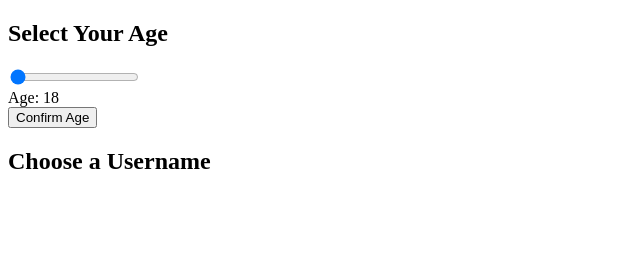
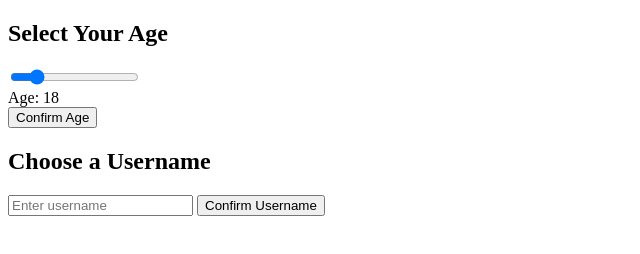
Before and after one commit to Arnisnaplayz/Tomodachi-browser, a website: page game/index.html in a window 1280 px wide. Shown: the whole page, without its empty margins (0-640 px from the left). Drawn offline with nearby package versions, Linux system fonts and the light colour scheme; files that its build step writes are made by us from their sources.

Commit message:
Update index.html

```diff
--- a/game/index.html
+++ b/game/index.html
@@ -1,15 +1,16 @@
+
 <!DOCTYPE html>
 <html>
 <head>
     <link rel="stylesheet" href="main/style.css">
-       </div>
-   </div>
-
+</head>
+<body>
+   <div id="game">
    <!-- Age Slider Popup -->
    <div id="agePopup" class="popup">
        <div class="popup-content">
            <h2>Select Your Age</h2>
-           <input type="range" id="ageSlider" min="1" max="100" value="0">
+           <input type="range" id="ageSlider" min="1" max="100" value="18">
            <div id="ageValue">Age: 18</div>
            <button id="confirmAge">Confirm Age</button>
        </div>
@@ -18,4 +19,17 @@
    <!-- Username Popup -->
    <div id="usernamePopup" class="popup">
        <div class="popup-content">
-           <h2>Choose a Username
+           <h2>Choose a Username</h2>
+           <input type="text" id="usernameInput" maxlength="20" placeholder="Enter username">
+           <button id="confirmUsername">Confirm Username</button>
+       </div>
+   </div>
+
+   <!-- reminder for me  that the game content goes here, so I don't mess things up.  -->
+
+</div>
+
+   <script src="/socket.io/socket.io.js"></script>
+   <script src="game/game.js"></script>
+</body>
+</html>
```
